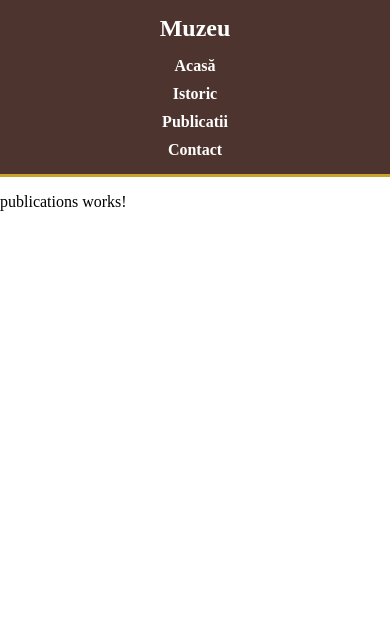
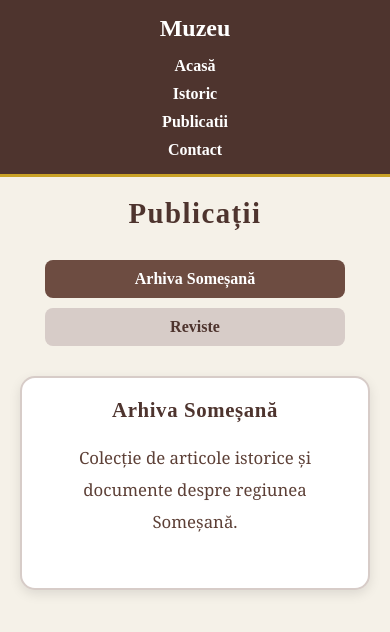
Before and after one commit to VaidaAri/museum-website, an Angular app: page /publicatii in a window 390 px wide. Shown: the top 632 px of the page. Built offline with nearby package versions, Linux system fonts and the light colour scheme.

Commit message:
Add contact history and publications pages

```diff
--- a/src/app/pages/history/history.html
+++ b/src/app/pages/history/history.html
@@ -7,11 +7,6 @@
       <h4>Scurt istoric</h4>
     </div>
 
-    <div class="publications-button-container">
-      <button class="publications-btn" routerLink="/publicatii">
-        Publicații
-      </button>
-    </div>
 
     <div class="content-section">
 
--- a/src/app/pages/history/history.scss
+++ b/src/app/pages/history/history.scss
@@ -65,35 +65,6 @@ li {
   font-size: 1.15em;
 }
 
-.publications-button-container {
-  display: flex;
-  justify-content: flex-end;
-  margin: -20px 30px 30px 0;
-}
-
-.publications-btn {
-  padding: 10px 22px;
-  background-color: #6d4c41;
-  color: #fff9e6;
-  border: none;
-  border-radius: 20px;
-  font-family: serif;
-  font-size: 1em;
-  font-weight: 600;
-  letter-spacing: 0.03em;
-  cursor: pointer;
-  box-shadow: 0 2px 8px rgba(0, 0, 0, 0.08);
-  transition:
-    background-color 0.3s ease,
-    transform 0.3s ease,
-    box-shadow 0.3s ease;
-}
-
-.publications-btn:hover {
-  background-color: #4e342e;
-  transform: translateY(-3px) scale(1.05);
-  box-shadow: 0 4px 12px rgba(0, 0, 0, 0.15);
-}
 
 @media (max-width: 768px) {
   .history-content {
@@ -124,8 +95,4 @@ li {
     font-size: 1.05em;
   }
 
-  .publications-button-container {
-    justify-content: center;
-    margin: 0 0 30px;
-  }
 }
--- a/src/app/pages/history/history.ts
+++ b/src/app/pages/history/history.ts
@@ -3,7 +3,7 @@ import { RouterLink } from '@angular/router';
 
 @Component({
   selector: 'app-history',
-  imports: [RouterLink],
+  imports: [],
   templateUrl: './history.html',
   styleUrl: './history.scss',
 })
--- a/src/app/pages/publications/publications.html
+++ b/src/app/pages/publications/publications.html
@@ -1 +1,51 @@
-<p>publications works!</p>
+<main class="publications">
+  <div class="publications-content">
+
+    <h2>Publicații</h2>
+
+    <div class="category-selector">
+      <button
+        [class.active]="selectedCategory === 'arhivaSomesana'"
+        (click)="switchCategory('arhivaSomesana')">
+        Arhiva Someșană
+      </button>
+
+      <button
+        [class.active]="selectedCategory === 'reviste'"
+        (click)="switchCategory('reviste')">
+        Reviste
+      </button>
+    </div>
+
+    <div
+      class="publication-section"
+      *ngIf="selectedCategory === 'arhivaSomesana'">
+
+      <h3>Arhiva Someșană</h3>
+
+      <p>
+        Colecție de articole istorice și documente despre regiunea Someșană.
+      </p>
+
+      <div class="publications-grid">
+        <!-- Imaginile vor fi adăugate ulterior -->
+      </div>
+    </div>
+
+    <div
+      class="publication-section"
+      *ngIf="selectedCategory === 'reviste'">
+
+      <h3>Reviste</h3>
+
+      <p>
+        Colecție de reviste istorice.
+      </p>
+
+      <div class="publications-grid">
+        <!-- Imaginile vor fi adăugate ulterior -->
+      </div>
+    </div>
+
+  </div>
+</main>
--- a/src/app/pages/publications/publications.scss
+++ b/src/app/pages/publications/publications.scss
@@ -0,0 +1,153 @@
+.publications {
+  min-height: 100vh;
+  margin: 0;
+  padding: 0;
+  background-color: #f5f1e8;
+  color: #4e342e;
+  font-family: serif;
+}
+
+.publications-content {
+  max-width: 1200px;
+  margin: 0 auto;
+  padding: 30px;
+}
+
+h2 {
+  margin: 0 0 20px;
+  text-align: center;
+  color: #4e342e;
+  letter-spacing: 0.05em;
+}
+
+.header-nav {
+  display: flex;
+  align-items: center;
+  margin-bottom: 20px;
+}
+
+.back-button {
+  padding: 10px 22px;
+  background-color: #6d4c41;
+  color: #fff9e6;
+  border: none;
+  border-radius: 20px;
+  font-family: serif;
+  font-size: 1em;
+  font-weight: 600;
+  letter-spacing: 0.03em;
+  cursor: pointer;
+  box-shadow: 0 2px 8px rgba(0, 0, 0, 0.08);
+  transition:
+    background-color 0.3s ease,
+    transform 0.3s ease,
+    box-shadow 0.3s ease;
+}
+
+.back-button:hover {
+  background-color: #4e342e;
+  transform: translateX(-3px);
+  box-shadow: 0 4px 12px rgba(0, 0, 0, 0.15);
+}
+
+.category-selector {
+  display: flex;
+  justify-content: center;
+  gap: 10px;
+  margin: 30px 0;
+}
+
+.category-selector button {
+  padding: 10px 20px;
+  background-color: #d7ccc8;
+  color: #4e342e;
+  border: none;
+  border-radius: 8px;
+  font-family: serif;
+  font-size: 1rem;
+  font-weight: 600;
+  cursor: pointer;
+  transition:
+    background-color 0.3s ease,
+    color 0.3s ease,
+    transform 0.3s ease;
+}
+
+.category-selector button:hover {
+  background-color: #6d4c41;
+  color: white;
+  transform: translateY(-2px);
+}
+
+.category-selector button.active {
+  background-color: #6d4c41;
+  color: white;
+}
+
+.publication-section {
+  padding: 30px;
+  background-color: white;
+  border: 2px solid #d7ccc8;
+  border-radius: 15px;
+  box-shadow: 0 4px 12px rgba(0, 0, 0, 0.1);
+}
+
+.publication-section h3 {
+  margin: 0 0 20px;
+  text-align: center;
+  color: #4e342e;
+  font-size: 1.3rem;
+  letter-spacing: 0.03em;
+}
+
+.publication-section p {
+  margin: 20px 0;
+  color: #5d4037;
+  font-family: Georgia, serif;
+  font-size: 1.15em;
+  line-height: 1.9;
+  text-align: center;
+}
+
+.publications-grid {
+  display: grid;
+  grid-template-columns: repeat(auto-fill, minmax(250px, 1fr));
+  gap: 20px;
+  margin-top: 30px;
+}
+
+@media (max-width: 768px) {
+  .publications-content {
+    padding: 20px;
+  }
+
+  h2 {
+    font-size: 1.8em;
+  }
+
+  .header-nav {
+    justify-content: center;
+  }
+
+  .category-selector {
+    flex-direction: column;
+    align-items: center;
+  }
+
+  .category-selector button {
+    width: 100%;
+    max-width: 300px;
+  }
+
+  .publication-section {
+    padding: 20px;
+  }
+
+  .publication-section p {
+    font-size: 1.05em;
+  }
+
+  .publications-grid {
+    grid-template-columns: 1fr;
+  }
+}
--- a/src/app/pages/publications/publications.ts
+++ b/src/app/pages/publications/publications.ts
@@ -1,9 +1,16 @@
 import { Component } from '@angular/core';
+import { NgIf } from '@angular/common';
 
 @Component({
-  imports: [],
   selector: 'app-publications',
+  imports: [NgIf],
+  templateUrl: './publications.html',
   styleUrl: './publications.scss',
-  templateUrl: './publications.html',
 })
-export class Publications {}
+export class Publications {
+  selectedCategory = 'arhivaSomesana';
+
+  switchCategory(category: string) {
+    this.selectedCategory = category;
+  }
+}
```
